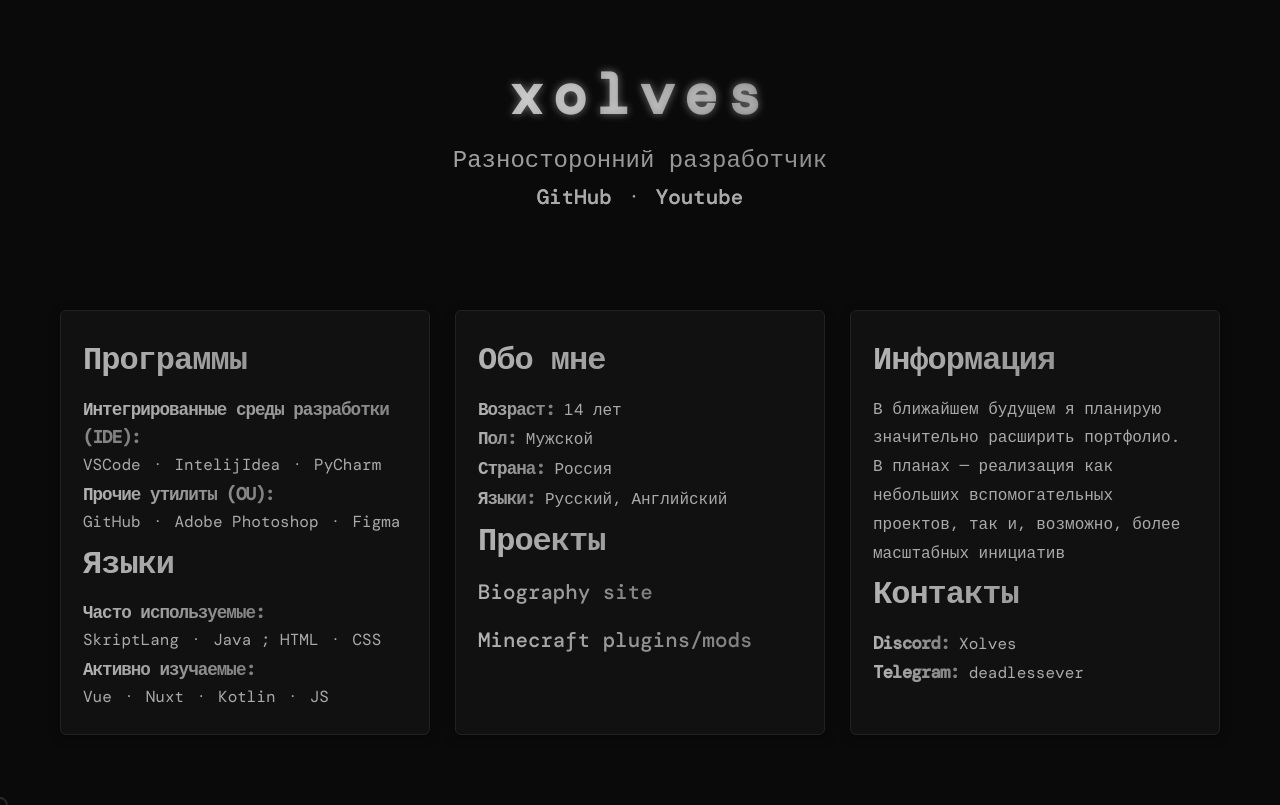
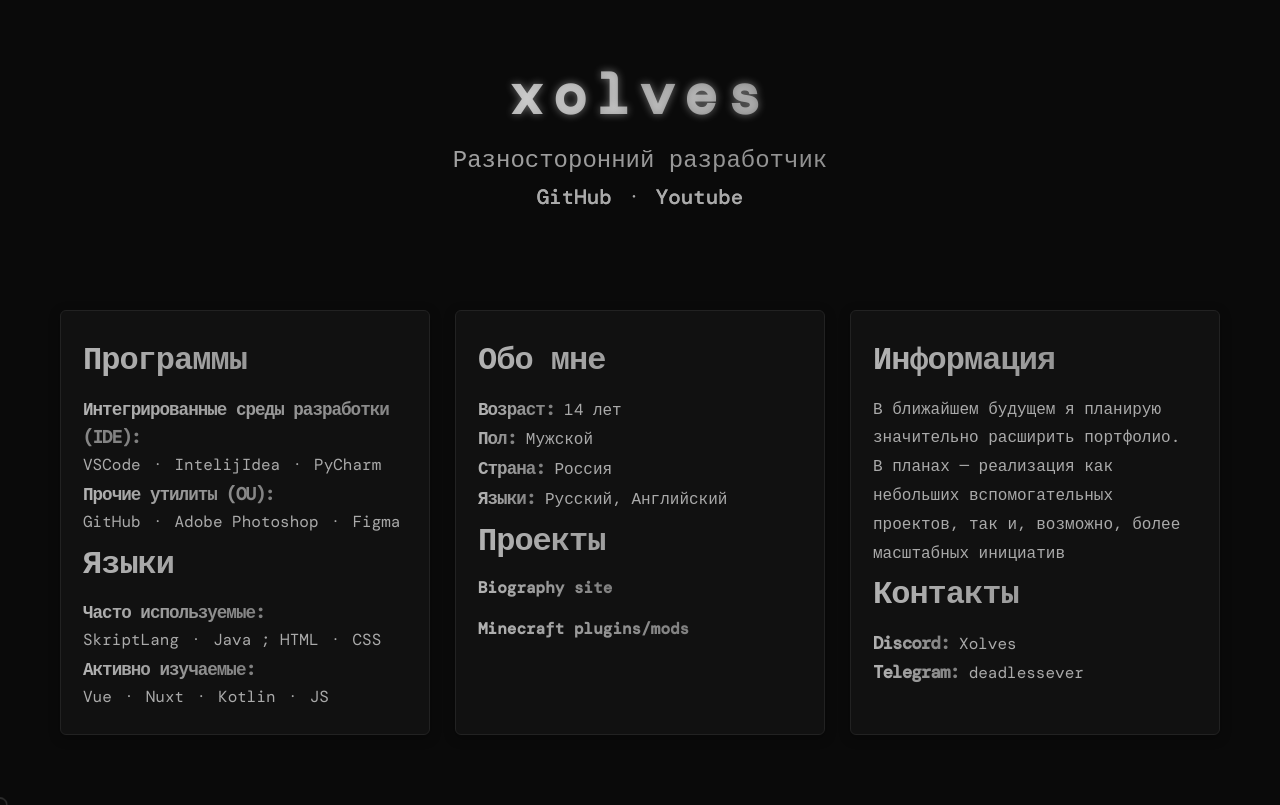
Before and after one commit to xlves/xlves.github.io, a plain HTML site: page index.html in a window 1280 px wide. Drawn offline with nearby package versions, Linux system fonts and the light colour scheme; a web font is replaced by a local one.

Commit message:
Update style.css

```diff
--- a/css/style.css
+++ b/css/style.css
@@ -203,8 +203,8 @@ p {
 
 .portfolio-info a {
     cursor: none;
-    font-size: 1.3rem;
-    font-weight: 500;
+    font-size: 1rem;
+    font-weight: 600;
     margin-bottom: 15px;
     letter-spacing: 0px;
     background: linear-gradient(to right, #dbdbdb 0%, #757575 100%);
```
